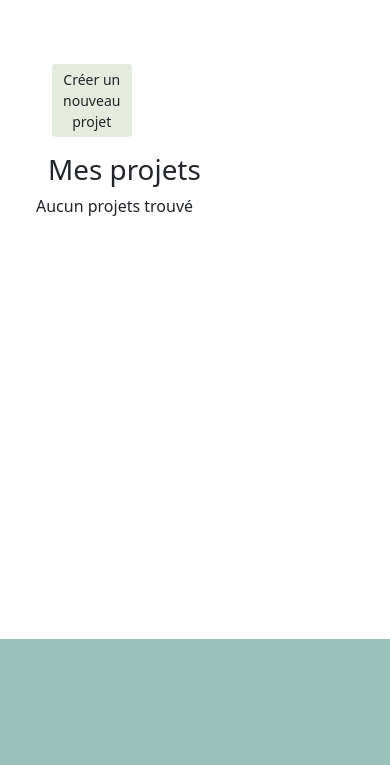
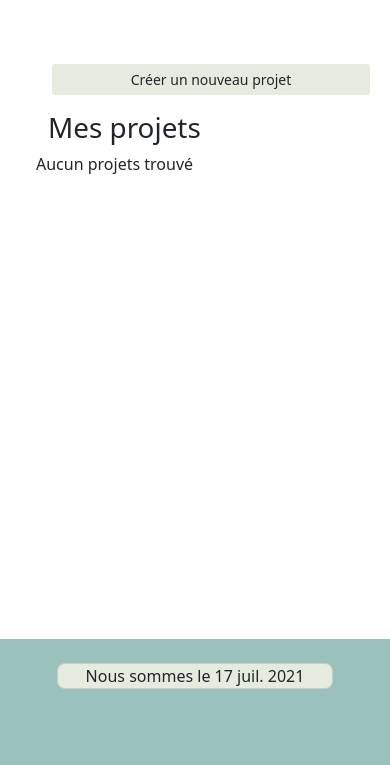
Before and after one commit to JEANThibaut/Batiment-Aleau, a Symfony app: template templates/project/index.html.twig in a window 390 px wide. Shown: the part 195-960 px from the top of the page. Run offline with Twig, Linux system fonts and the light colour scheme; the template is opened without the code that fills it, so the values that code supplies are empty; some libraries are stand-ins or nearby versions.

Commit message:
add color and card for task, fix form display for mobile

```diff
--- a/public/JS/main.js
+++ b/public/JS/main.js
@@ -1,11 +1,11 @@
-var acc = document.getElementsByClassName("accordion");
-var i;
+let acc = document.getElementsByClassName("accordion");
+let i;
 
 for (i = 0; i < acc.length; i++) {
   acc[i].addEventListener("click", function() {
     this.classList.toggle("active");
 
-    var panel = this.nextElementSibling;
+    let panel = this.nextElementSibling;
     if (panel.style.display === "block") {
       panel.style.display = "none";
     } else {
@@ -13,3 +13,14 @@ for (i = 0; i < acc.length; i++) {
     }
   });
 }
+
+function date(){
+  let date= new Date();
+  let ye = new Intl.DateTimeFormat('en', { year: 'numeric' }).format(date);
+  let mo = new Intl.DateTimeFormat('fr', { month: 'short' }).format(date);
+  let da = new Intl.DateTimeFormat('en', { day: '2-digit' }).format(date);
+  let newDate="Nous sommes le "+da+" "+mo+" "+ye+" ";
+  document.getElementById('date').innerHTML=newDate;
+  // document.getElementById('hours').innerHTML="Il est: "+date.getHours()+":"+date.getMinutes();
+}
+date();
--- a/templates/footer.html.twig
+++ b/templates/footer.html.twig
@@ -2,9 +2,13 @@
 <footer class="colorPrim">
     <div class="row">
       {% if app.user %}
-      <div class="col-4">
+      <div class="card colorSec col-8 col-lg-3 mx-auto my-4 text-center">
         <p class="text-center">Bonjour {{app.user.firstname}}</p>
       </div>
       {% endif %}
+      <div class="card colorSec col-8 col-lg-3 mx-auto my-4 text-center">
+         <div id="date"></div>
+         <div id="hours"></div>
+      </div>
 
   </footer>
--- a/templates/project/_delete_form.html.twig
+++ b/templates/project/_delete_form.html.twig
@@ -1,4 +1,4 @@
 <form method="post" action="{{ path('project_delete', {'id': project.id}) }}" onsubmit="return confirm('Êtes-vous sûr de vouloir supprimer ce projet?');">
     <input type="hidden" name="_token" value="{{ csrf_token('delete' ~ project.id) }}">
-    <button class="btn colorTer w-25">Supprimer le projet</button>
+    <button class="btn colorTer ">Supprimer le projet</button>
 </form>
--- a/templates/project/edit.html.twig
+++ b/templates/project/edit.html.twig
@@ -5,12 +5,9 @@
 {% block body %}
     <section class="text-center">
         <h1>Modifier le projet</h1>
-        <div class="col-12 col-md-8 col-lg-6 col-xxl-6 m-auto">
             {{ include('project/_form.html.twig', {'button_label': 'Modifier'}) }}
-        </div>
-
         <div>
-            <a class="btn w-25 my-3 colorPrim"href="{{ path('project_index') }}">Retour à l'accueil</a>
+            <a class="btn  my-3 colorPrim"href="{{ path('project_index') }}">Retour à l'accueil</a>
         </div>
         {{ include('project/_delete_form.html.twig') }}
     </section>
--- a/templates/project/index.html.twig
+++ b/templates/project/index.html.twig
@@ -3,7 +3,7 @@
 {% block title %}Mes projets{% endblock %}
 
 {% block body %}
-        <a class="btn btn-sm colorSec w-25 my-3 mx-3" href="{{ path('project_new') }}">Créer un nouveau projet</a>
+        <a class="btn btn-sm colorSec my-3 mx-3 col-sm-6 col-md-6 col-lg-3 " href="{{ path('project_new') }}">Créer un nouveau projet</a>
     <h1>Mes projets</h1>
 
 
@@ -34,16 +34,17 @@
                         {% for task in project.tasks %}
                             <div class="container">
                                 <div class="row">
-                                    <p class="w-25 m-auto my-2">{{ task.title }}</p>
+                                    <p class=" m-auto my-2">{{ task.title }}</p>
                                     {% if task.state == true %}
-                                        <p class="bg-success">Terminée</p>
+                                        <p class="card bg-success col-8 m-auto my-1">Terminée</p>
                                     {% else %}
-                                    <p class="colorTer">En cours</p>
+                                    <p class="card colorTer col-8 m-auto">En cours</p>
                                     <form method="post" action="{{ path('task_state', { id:task.id }) }}">
                                         <input type="hidden" name="_token" value="{{ csrf_token('state' ~ task.id) }}">
-                                        <button type="submit" class="btn colorPrim w-25 m-auto">Finir</button>
+                                        <button type="submit" class="btn colorPrim m-auto my-1">Finir</button>
                                     </form>
                                     {% endif %}
+                                    <hr>
                                 </div>
                             </div>
                             {% else %}
--- a/templates/project/new.html.twig
+++ b/templates/project/new.html.twig
@@ -6,10 +6,7 @@
     <section>
         <div class="text-center">
             <h1 class="mb-5">Créer un nouveau projet</h1>
-
-            <div class="col-12 col-md-8 col-lg-6 col-xxl-6 m-auto">
-                {{ include('project/_form.html.twig') }}
-            </div>
+            {{ include('project/_form.html.twig') }}
             <a class="btn colorPrim" href="{{ path('project_index') }}">Retour à l'Acceuil</a>
         </div>
     </section>
```
Also changed, not shown: src/Form/ProjectType.php (+5 -3 lines), src/Form/RegistrationFormType.php (+6 -2 lines), src/Form/TaskType.php (+6 -1 lines), templates/project/_form.html.twig (+6 -4 lines), templates/task/_form.html.twig (+7 -4 lines), templates/task/new.html.twig (+7 -5 lines), templates/user/_form.html.twig (+6 -4 lines).
